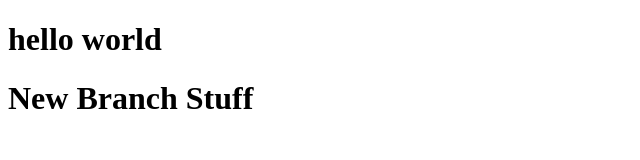
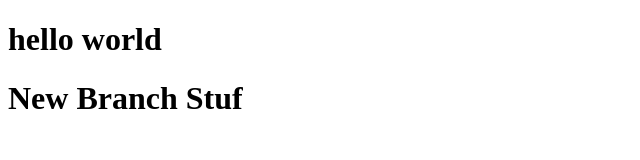
Before and after one commit to isaacxdd/second-repo, a plain HTML site: page index.html in a window 1280 px wide. Shown: the full height of the page, 0-640 px from the left. Drawn offline with Linux system fonts and the light colour scheme.

Commit message:
new branch stuff

```diff
--- a/index.html
+++ b/index.html
@@ -8,7 +8,7 @@
 </head>
 <body>
     <h1>hello world</h1>
-    <h1>New Branch Stuff</h1>
+    <h1>New Branch Stuf</h1>
 
 </body>
 </html>
```
